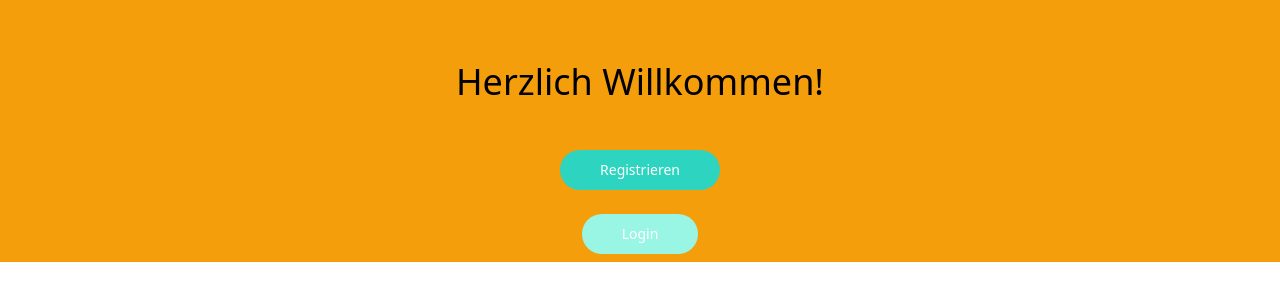
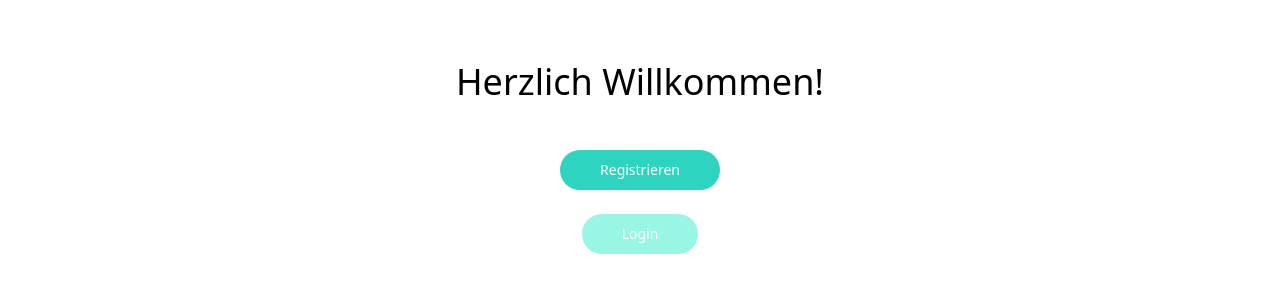
Before and after one commit to maroeplin/ba-katharina-webapp-supabase, a Next.js app: page / in a window 1280 px wide. Shown: the part 130-430 px from the top of the page. Built offline with nearby package versions, Linux system fonts and the light colour scheme.

Commit message:
minor css fix

```diff
--- a/src/pages/index.js
+++ b/src/pages/index.js
@@ -100,7 +100,7 @@ export default function Home() {
         <link rel="icon" href="/favicon.ico" />
       </Head>
       <main>
-        <div className="w-auto pt-48 m-auto text-center bg-amber-500">
+        <div className="w-auto pt-48 m-auto text-center ">
           <h1 className="text-3xl font-light md:text-4xl">Herzlich Willkommen!</h1>
 
           {!isAuthenticated ? (
```
